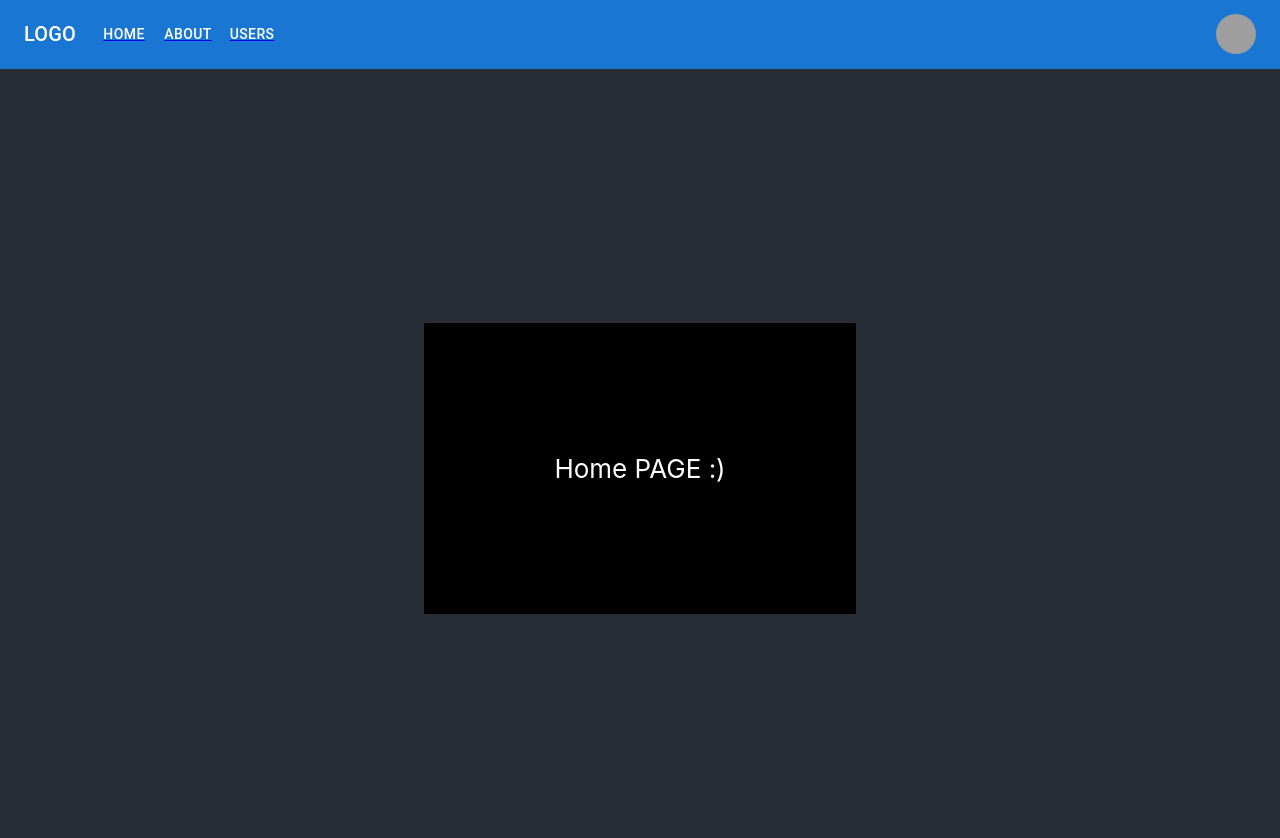
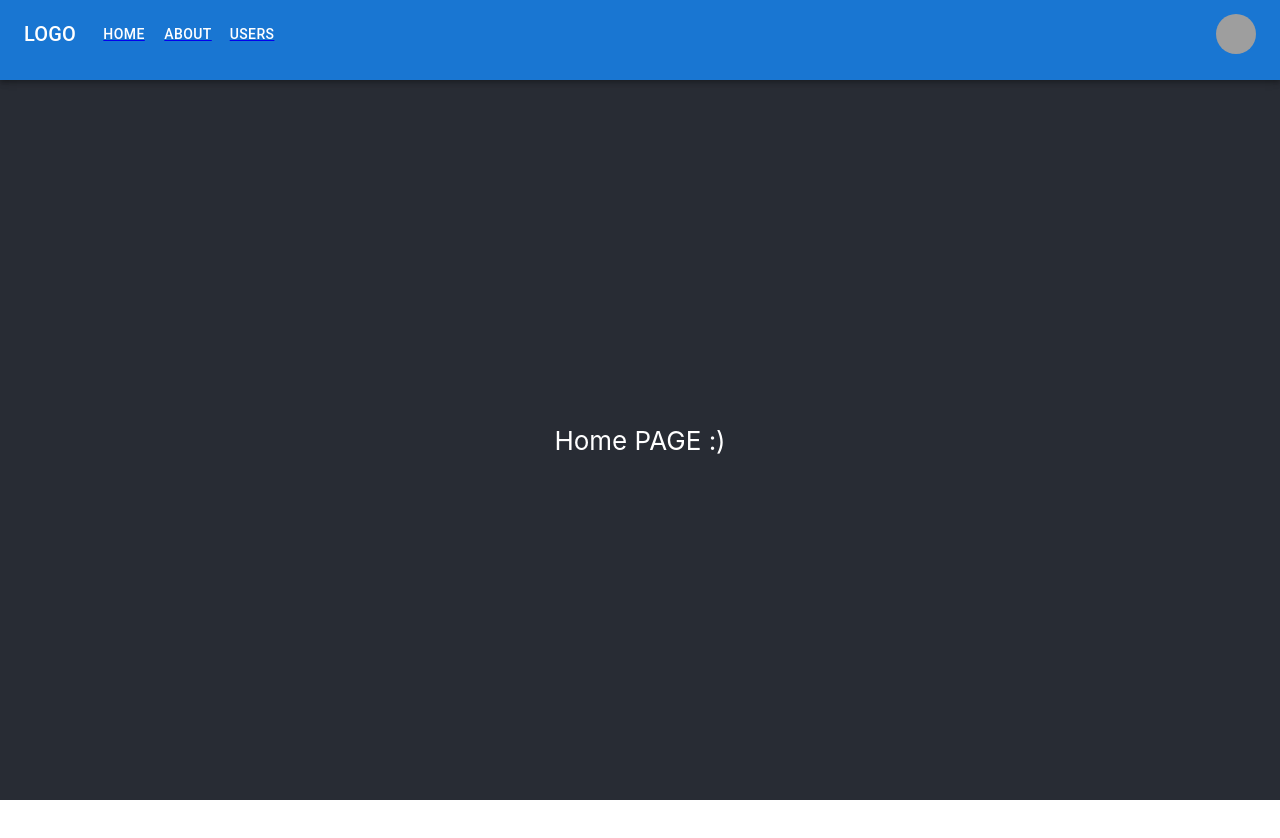
Before and after one commit to jericatolentino/grad, a React (Create React App) app in the folder website_fe/: page / in a window 1280 px wide. Shown: the top 838 px of the page. After the commit the page ends 800 px from the top, so only its background shows below. Built offline with nearby package versions, Linux system fonts and the light colour scheme; grey boxes are pictures that could not be loaded.

Commit message:
align maincontent and nav bar

```diff
--- a/website_fe/src/App.tsx
+++ b/website_fe/src/App.tsx
@@ -9,18 +9,24 @@ import UsersList from './containers/UsersList';
 import ResponsiveAppBar from './AppBar';
 
 const websiteWrapper = (component: JSX.Element | string): JSX.Element =>
-  <div style={{ backgroundColor: 'black', padding: '5em' }}>
+  <div style={{
+    height: '90vh',
+    width: '100vw',
+    display: 'flex',
+    justifyContent: 'center',
+    alignItems: 'center'
+  }}>
     {component}
-  </div>
+  </div >
 
 function App(): JSX.Element {
   return (
     <Router>
-      <ResponsiveAppBar
-        pages={['Home', 'About', 'Users']}
-      />
       <div className="App">
         <header className="App-container">
+          <ResponsiveAppBar
+            pages={['Home', 'About', 'Users']}
+          />
           {/* A <Routes> looks through its children <Route>s and
           renders the first one that matches the current URL. */}
           <Routes>
--- a/website_fe/src/AppBar.tsx
+++ b/website_fe/src/AppBar.tsx
@@ -48,7 +48,7 @@ const ResponsiveAppBar: React.FC<IProps> = ({
     }
 
     return (
-        <AppBar position="static">
+        <AppBar position="static" style={{ height: '10vh' }}>
             <Container maxWidth="xl">
                 <Toolbar disableGutters>
                     <Typography
```
